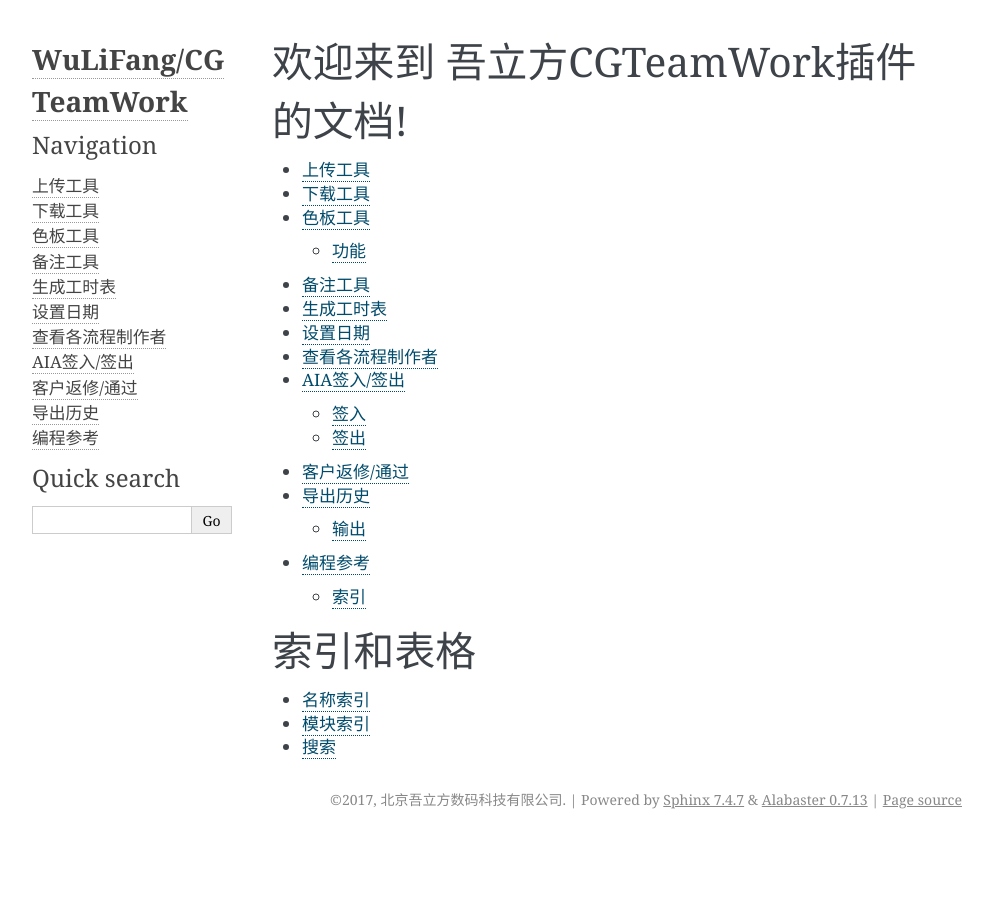
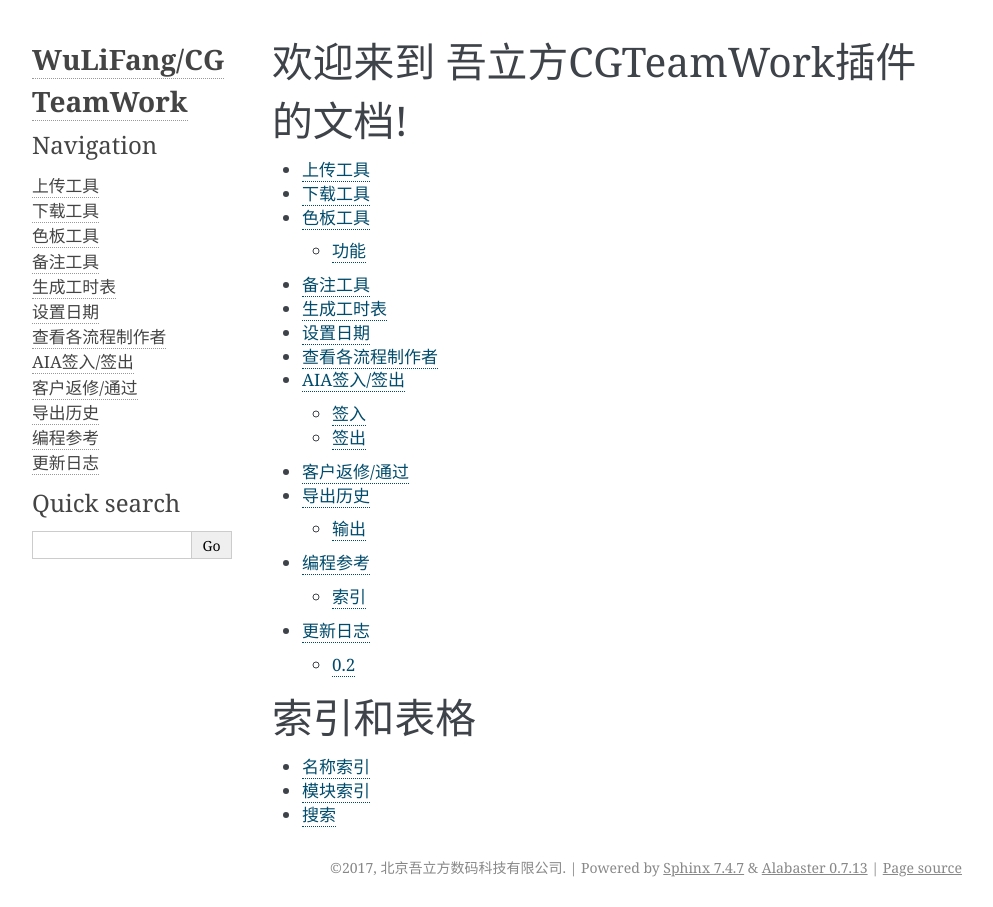
Before and after one commit to WuLiFang/CGTeamWork-doc, a Sphinx documentation site: the page built from source/index.rst, in a window 1280 px wide. Shown: the whole page, without its empty margins (148-1141 px from the left). Built offline with Sphinx 7.4.7, drawn with Linux system fonts in a browser that asks for light colours.

Commit message:
Add changelog

```diff
--- /dev/null
+++ b/source/changelog.rst
@@ -0,0 +1,9 @@
+更新日志
+==================
+
+.. toctree::
+    :caption: 版本:
+    :glob:
+    :reversed:
+
+    changelogs/*
--- a/source/conf.py
+++ b/source/conf.py
@@ -43,8 +43,11 @@ templates_path = ['_templates']
 # The suffix(es) of source filenames.
 # You can specify multiple suffix as a list of string:
 #
-# source_suffix = ['.rst', '.md']
-source_suffix = '.rst'
+source_suffix = ['.rst', '.md']
+# source_suffix = '.rst'
+source_parsers = {
+    '.md': 'recommonmark.parser.CommonMarkParser',
+}
 
 # The master toctree document.
 master_doc = 'index'
@@ -59,9 +62,9 @@ author = u'NateScarlet@Gmail.com'
 # built documents.
 #
 # The short X.Y version.
-version = u'0.1.0'
+version = u'0.2.0'
 # The full version, including alpha/beta/rc tags.
-release = u'0.1.0'
+release = u'0.2.0'
 
 # The language for content autogenerated by Sphinx. Refer to documentation
 # for a list of supported languages.
--- a/source/index.rst
+++ b/source/index.rst
@@ -15,6 +15,7 @@
    client_manage
    export_history
    reference
+   changelog
 
 
 
```
Also changed, not shown: source/changelogs/001_0.2.md (added, +5 -0 lines).
